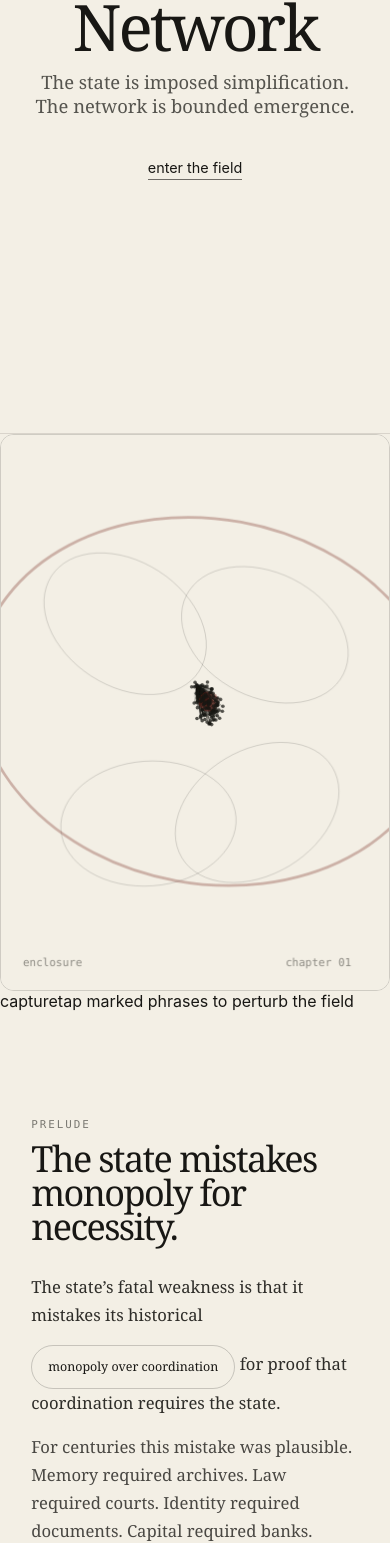
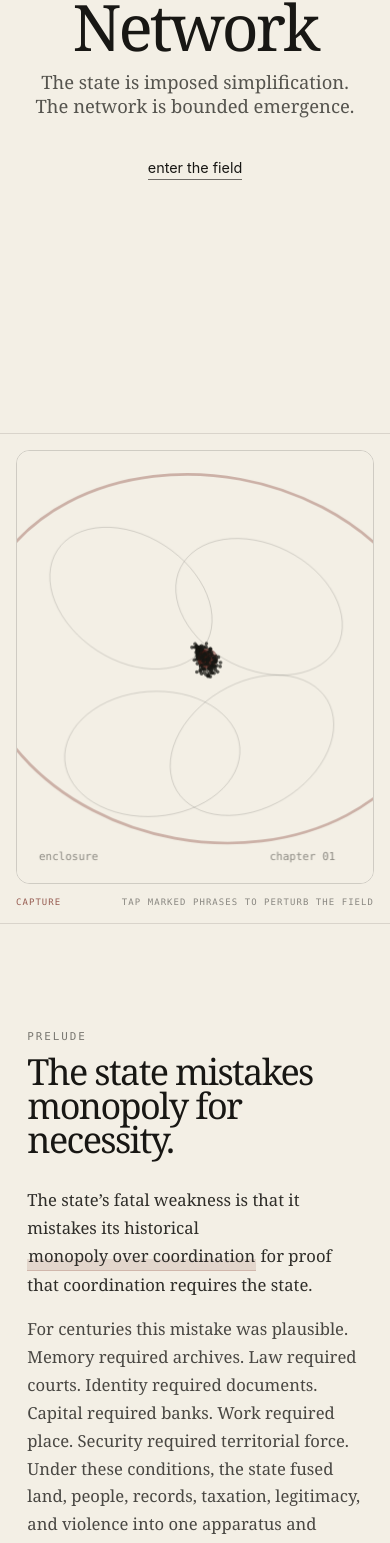
Before and after one commit to Anthem-Research/Anatomy-of-the-Network, a React (Vite) app: page / in a window 390 px wide. Shown: the part 410-1953 px from the top of the page. Built offline with nearby package versions, Linux system fonts and the light colour scheme.

Commit message:
Add sticky field and clickable text styles

```diff
--- a/src/styles.css
+++ b/src/styles.css
@@ -61,103 +61,61 @@ h1 {
   font-size: 0.9rem;
 }
 
-.instrument {
+.reading-layout {
+  display: grid;
+  grid-template-columns: minmax(21rem, 38vw) minmax(0, 1fr);
+  align-items: start;
+  border-bottom: 1px solid rgba(24, 23, 20, 0.12);
+}
+
+.sticky-field {
   position: sticky;
   top: 0;
-  min-height: 100vh;
+  height: 100vh;
+  padding: 2.2rem;
   display: grid;
-  grid-template-columns: minmax(0, 1fr) 18rem;
-  gap: 0;
+  grid-template-rows: minmax(0, 1fr) auto;
+  gap: 0.8rem;
+  border-right: 1px solid rgba(24, 23, 20, 0.12);
   background: #f3efe5;
-  border-bottom: 1px solid rgba(24, 23, 20, 0.12);
-  z-index: 1;
-}
-
-.visual-panel {
-  min-height: 100vh;
-  padding: 2.2rem;
+  z-index: 3;
 }
 
 .field-canvas {
   width: 100%;
-  height: calc(100vh - 4.4rem);
+  height: 100%;
+  min-height: 34rem;
   display: block;
   border: 1px solid rgba(24, 23, 20, 0.16);
   border-radius: 1.2rem;
   box-shadow: inset 0 0 0 1px rgba(255,255,255,0.28);
 }
 
-.control-panel {
-  min-height: 100vh;
-  border-left: 1px solid rgba(24, 23, 20, 0.12);
-  padding: 2.2rem 1.5rem;
+.field-caption {
   display: flex;
-  flex-direction: column;
-  justify-content: center;
+  justify-content: space-between;
   gap: 1rem;
+  font-family: ui-monospace, SFMono-Regular, Menlo, monospace;
+  text-transform: uppercase;
+  letter-spacing: 0.12em;
+  font-size: 0.62rem;
+  color: rgba(24, 23, 20, 0.48);
 }
 
-.mode {
-  color: rgba(130, 36, 28, 0.78);
-  margin-bottom: 0.7rem;
+.field-caption span:first-child {
+  color: rgba(116, 37, 27, 0.72);
 }
-
-.control {
-  display: grid;
-  gap: 0.45rem;
-  font-family: ui-monospace, SFMono-Regular, Menlo, monospace;
-  font-size: 0.72rem;
-  letter-spacing: 0.08em;
-  color: rgba(24, 23, 20, 0.62);
-}
-
-input[type="range"] {
-  appearance: none;
-  width: 100%;
-  background: transparent;
-}
-input[type="range"]::-webkit-slider-runnable-track {
-  height: 1px;
-  background: rgba(24, 23, 20, 0.28);
-}
-input[type="range"]::-webkit-slider-thumb {
-  appearance: none;
-  width: 10px;
-  height: 10px;
-  margin-top: -4.5px;
-  border-radius: 999px;
-  background: #181714;
-}
-input[type="range"]::-moz-range-track {
-  height: 1px;
-  background: rgba(24, 23, 20, 0.28);
-}
-input[type="range"]::-moz-range-thumb {
-  width: 10px;
-  height: 10px;
-  border: 0;
-  border-radius: 999px;
-  background: #181714;
-}
-
-button {
-  margin-top: 1rem;
-  background: transparent;
-  color: #181714;
-  border: 1px solid rgba(24, 23, 20, 0.2);
-  border-radius: 999px;
-  padding: 0.65rem 1rem;
-  font: inherit;
-  font-size: 0.78rem;
-  cursor: pointer;
-}
-button:hover { border-color: rgba(24, 23, 20, 0.55); }
 
 .chapters {
   position: relative;
   z-index: 2;
   background: #f3efe5;
   padding: 8rem 8vw 3rem;
+}
+
+.interactive-chapters {
+  padding-left: clamp(2rem, 5vw, 6rem);
+  padding-right: clamp(2rem, 6vw, 7rem);
 }
 
 .chapter {
@@ -186,10 +144,31 @@ button:hover { border-color: rgba(24, 23, 20, 0.55); }
   font-size: clamp(1.04rem, 1.35vw, 1.27rem);
   line-height: 1.72;
   color: rgba(24, 23, 20, 0.78);
+  cursor: crosshair;
 }
 
 .chapter-body p:first-child {
   color: rgba(24, 23, 20, 0.9);
+}
+
+.text-trigger {
+  appearance: none;
+  border: 0;
+  border-radius: 0;
+  background: linear-gradient(transparent 60%, rgba(116, 37, 27, 0.12) 60%);
+  color: inherit;
+  padding: 0 0.06em;
+  margin: 0;
+  font: inherit;
+  cursor: pointer;
+  border-bottom: 1px solid rgba(116, 37, 27, 0.28);
+}
+
+.text-trigger:hover,
+.text-trigger:focus-visible {
+  outline: none;
+  color: rgba(116, 37, 27, 0.96);
+  border-bottom-color: rgba(116, 37, 27, 0.65);
 }
 
 footer {
@@ -209,19 +188,21 @@ footer p {
 }
 
 @media (max-width: 900px) {
-  .instrument {
-    position: relative;
-    grid-template-columns: 1fr;
+  .reading-layout {
+    display: block;
   }
-  .control-panel {
-    min-height: auto;
-    border-left: 0;
-    border-top: 1px solid rgba(24, 23, 20, 0.12);
-    padding: 1.5rem 2rem 2rem;
+  .sticky-field {
+    position: sticky;
+    top: 0;
+    height: 58vh;
+    padding: 1rem;
+    border-right: 0;
+    border-bottom: 1px solid rgba(24, 23, 20, 0.12);
   }
-  .visual-panel { min-height: 68vh; padding: 1rem; }
-  .field-canvas { height: 66vh; border-radius: 0.85rem; }
+  .field-canvas { min-height: 0; border-radius: 0.85rem; }
+  .field-caption { font-size: 0.56rem; }
   .chapters { padding-top: 4rem; }
+  .interactive-chapters { padding-left: 7vw; padding-right: 7vw; }
   .chapter { padding: 5rem 0; }
   .chapter-body { gap: 1rem; }
   .chapter-body p { line-height: 1.68; }
```
